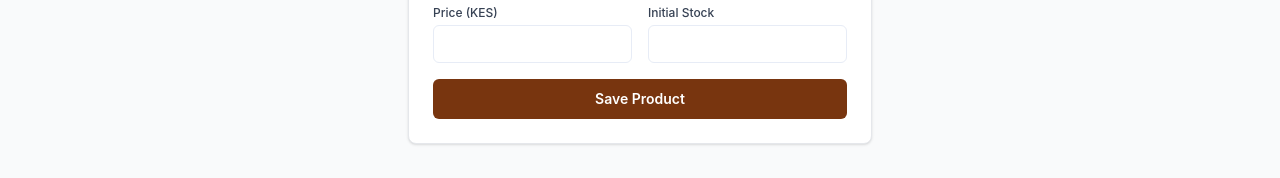
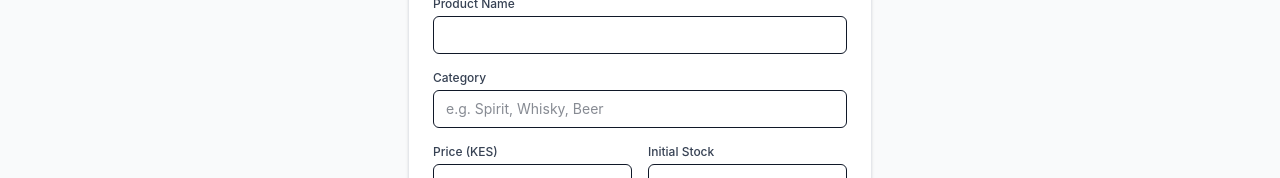
Before and after one commit to dndiranguuuu278-lang/lacianda-pos-next, a Next.js app: page /products/add in a window 1280 px wide. Shown: the part 146-324 px from the top of the page. Built offline with nearby package versions, Linux system fonts and the light colour scheme.

Commit message:
Update page.tsx

```diff
--- a/app/products/add/page.tsx
+++ b/app/products/add/page.tsx
@@ -1,6 +1,6 @@
 'use client';
 import { useState } from 'react';
-import Navbar from '../components/Navbar';
+import Navbar from '@/components/Navbar';
 
 export default function AddProductPage() {
   const [formData, setFormData] = useState({ name: '', category: '', price: '', stock: '' });
@@ -20,7 +20,7 @@ export default function AddProductPage() {
   };
 
   return (
-    <div className="min-h-screen bg-gray-50">
+    <div className="min-h-screen bg-gray-50 text-gray-900">
       <Navbar />
       <main className="max-w-lg mx-auto p-4 md:p-6">
         <h1 className="text-xl font-bold mb-6">Add New Product</h1>
@@ -28,6 +28,10 @@ export default function AddProductPage() {
           <div>
             <label className="block text-xs font-medium text-gray-700 mb-1">Product Name</label>
             <input required type="text" className="w-full px-3 py-2 border rounded-md text-sm" value={formData.name} onChange={e => setFormData({...formData, name: e.target.value})} />
+          </div>
+          <div>
+            <label className="block text-xs font-medium text-gray-700 mb-1">Category</label>
+            <input required type="text" placeholder="e.g. Spirit, Whisky, Beer" className="w-full px-3 py-2 border rounded-md text-sm" value={formData.category} onChange={e => setFormData({...formData, category: e.target.value})} />
           </div>
           <div className="grid grid-cols-2 gap-4">
             <div>
@@ -39,7 +43,7 @@ export default function AddProductPage() {
               <input required type="number" className="w-full px-3 py-2 border rounded-md text-sm" value={formData.stock} onChange={e => setFormData({...formData, stock: e.target.value})} />
             </div>
           </div>
-          <button className="w-full py-2.5 bg-[#78350f] text-white rounded-md text-sm font-semibold">Save Product</button>
+          <button className="w-full py-2.5 bg-[#78350f] text-white rounded-md text-sm font-semibold hover:bg-[#60280b]">Save Product</button>
         </form>
       </main>
     </div>
```
